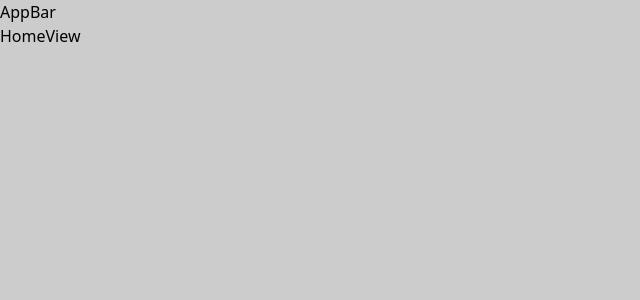
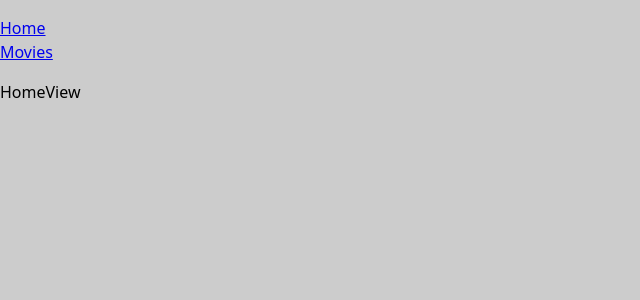
Before and after one commit to heorhii-aksiuk/movie-info, a React (Create React App) app: page / in a window 1280 px wide. Shown: the top 300 px of the page, without its empty margins (0-640 px from the left). Built offline with nearby package versions, Linux system fonts and the light colour scheme.

Commit message:
add AppBar navigation

```diff
--- a/src/components/AppBar.jsx
+++ b/src/components/AppBar.jsx
@@ -1,9 +1,21 @@
-import { Outlet } from 'react-router-dom'
+import { NavLink, Outlet } from 'react-router-dom'
+// import styled from 'styled-components'
 
 export default function AppBar() {
   return (
     <>
-      <div>AppBar</div>
+      <header>
+        <nav>
+          <ul>
+            <li>
+              <NavLink to="/">Home</NavLink>
+            </li>
+            <li>
+              <NavLink to="movies">Movies</NavLink>
+            </li>
+          </ul>
+        </nav>
+      </header>
       <Outlet />
     </>
   )
```
